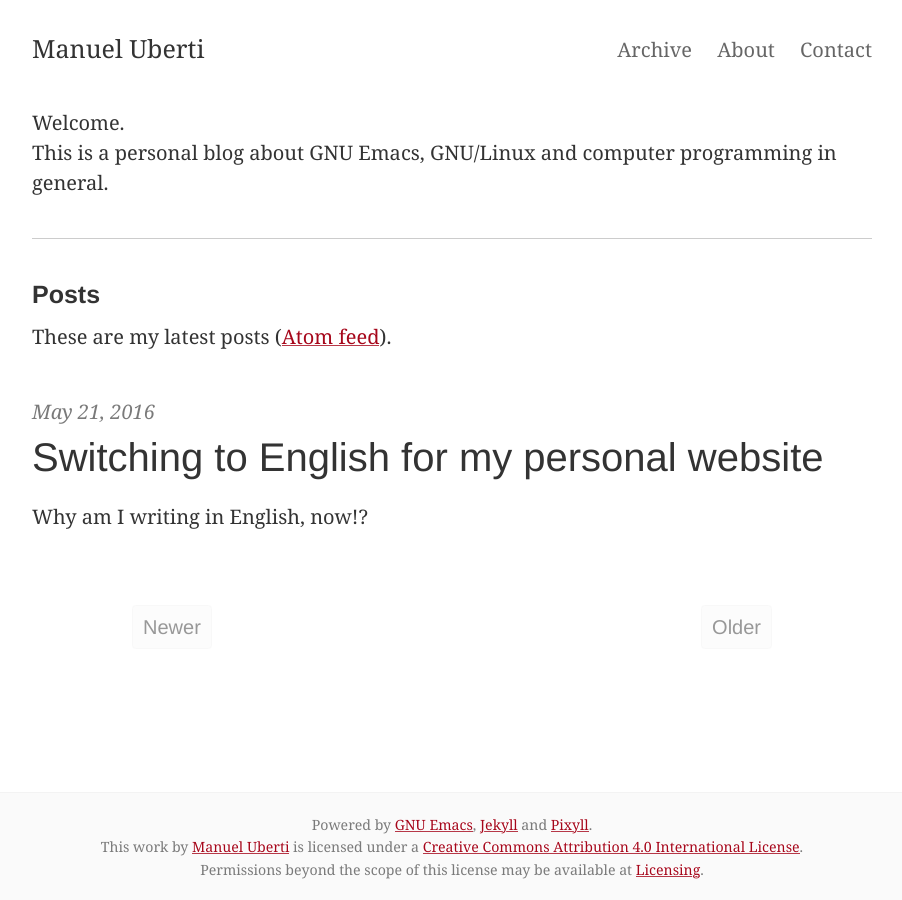
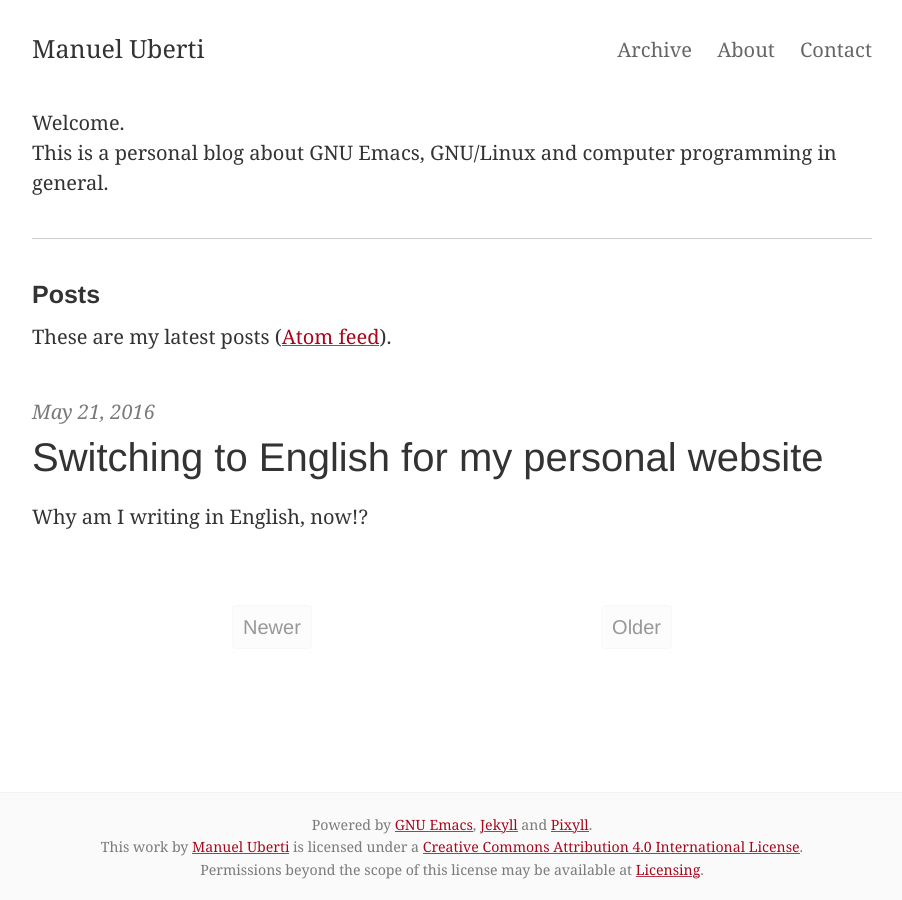
Before and after one commit to manuel-uberti/manuel-uberti.github.io, a Jekyll site: the page built from index.html, in a window 1280 px wide. Shown: the whole page, without its empty margins (188-1090 px from the left). Built offline with Jekyll 4.4.1, drawn with Linux system fonts in a browser that asks for light colours; the list of posts is cut into pages by our own code.

Commit message:
More padding

```diff
--- a/_sass/_positions.scss
+++ b/_sass/_positions.scss
@@ -1,9 +1,9 @@
 .left {
   float: left;
-  padding-left: 5rem;
+  padding-left: 10rem;
 }
 
 .right {
   float: right;
-  padding-right: 5rem;
+  padding-right: 10rem;
 }
```
